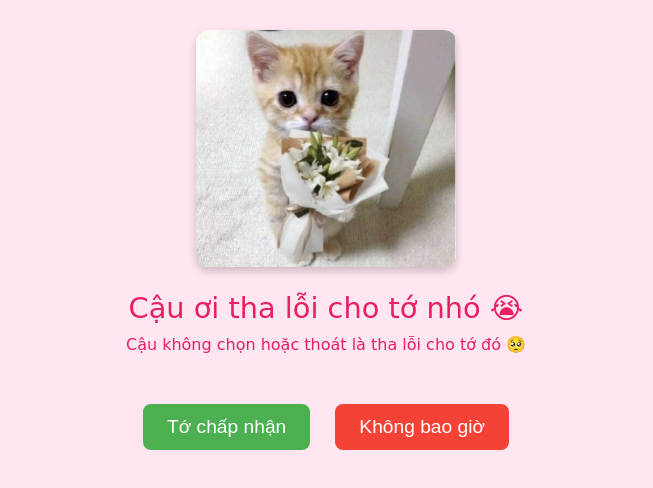
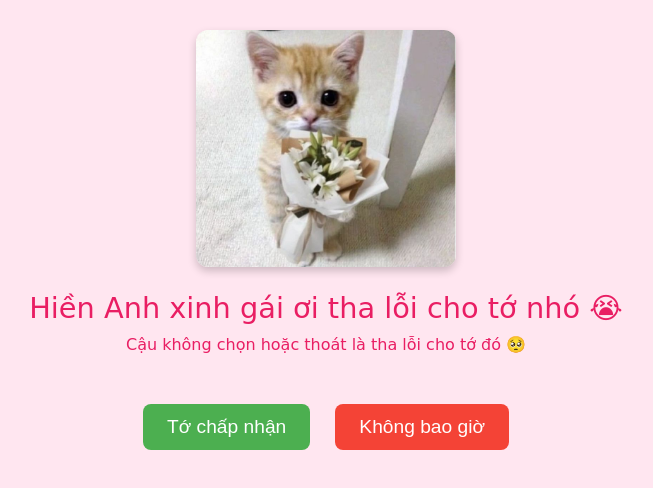
Before and after one commit to TIRASAMANUEN/toxinloihienanh.github.io, a plain HTML site: page index.html in a window 1280 px wide. Shown: the whole page, without its empty margins (314-967 px from the left). Drawn offline with Linux system fonts and the light colour scheme; a web font is replaced by a local one.

Commit message:
Update index.html

```diff
--- a/index.html
+++ b/index.html
@@ -78,7 +78,7 @@
         alt="Ảnh mèo buồn"
       />
       <p class="title">
-        Cậu ơi tha lỗi cho tớ nhó 😭<br />
+        Hiền Anh xinh gái ơi tha lỗi cho tớ nhó 😭<br />
         <span>Cậu không chọn hoặc thoát là tha lỗi cho tớ đó 🥺</span>
       </p>
       <div class="buttons">
```
